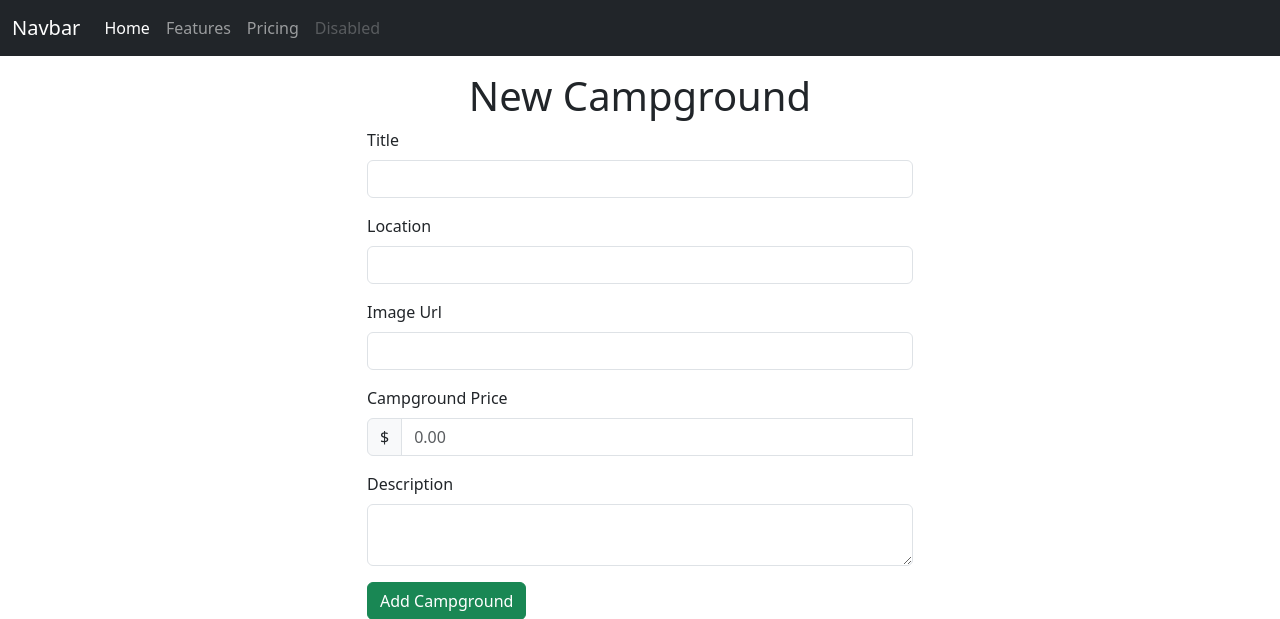
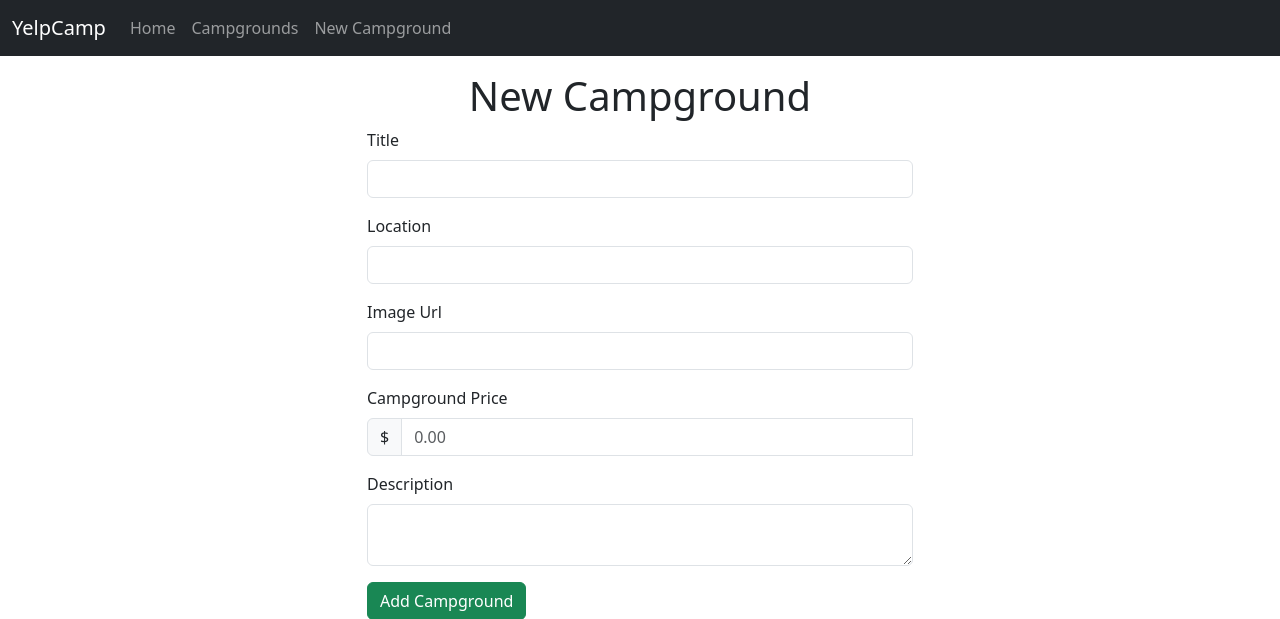
Before and after one commit to lollyca/YelpCamp, a Node server app: page /campgrounds/new in a window 1280 px wide. Shown: the top 619 px of the page. Run offline with Node 20, Linux system fonts and the light colour scheme; some libraries are stand-ins or nearby versions.

Commit message:
Setting Up Flash / Navbar <a> fixed

```diff
--- a/app.js
+++ b/app.js
@@ -4,6 +4,7 @@ const path = require('path');
 const mongoose = require('mongoose');
 const ejsMate = require('ejs-mate');
 const session = require('express-session');
+const flash = require('connect-flash');
 const ExpressError = require('./utils/ExpressError');
 const methodOverride = require('method-override');
 
@@ -49,9 +50,20 @@ const sessionConfig = {
 };
 
 app.use(session(sessionConfig));
+app.use(flash());
+
+//*
+app.use((req, res, next) => {
+    res.locals.success = req.flash('success');
+    res.locals.error = req.flash('error');
+    next();
+});
 
 app.use('/campgrounds', campgrounds);
 app.use('/campgrounds/:id/reviews', reviews);
+
+
+
 
 app.get('/', (req, res) => {
     res.render('home');
@@ -70,3 +82,7 @@ app.use((err, req, res, next) => {
 app.listen(3000, () => {
     console.log('Listening on Port 3000');
 });
+
+
+//* ---- We are doing this middleware because we will have access to it in our templates automatically.
+//       We don't have to pass it through on our routers
--- a/package.json
+++ b/package.json
@@ -9,6 +9,7 @@
   "author": "",
   "license": "ISC",
   "dependencies": {
+    "connect-flash": "^0.1.1",
     "ejs": "^3.1.9",
     "ejs-mate": "^4.0.0",
     "express": "^4.18.2",
--- a/routes/campgrounds.js
+++ b/routes/campgrounds.js
@@ -39,6 +39,7 @@ router.post('/', validatedCampground, cathcAsync(async (req, res, next) => {
     //if (!req.body.campground) throw new ExpressError('Invalid Campground Data', 400);
     const campground = new Campground(req.body.campground);
     await campground.save();
+    req.flash('success', 'Successfully made a new campground');
     res.redirect(`/campgrounds/${campground._id}`);
 }));
 
--- a/views/campgrounds/index.ejs
+++ b/views/campgrounds/index.ejs
@@ -1,7 +1,5 @@
 <% layout('layouts/boilerplate') -%>
     <h1>All Campgrounds</h1>
-    <a href="/campgrounds/new">Add Campground</a>
-
     <div class="row">
         <% for (let campground of campgrounds) { %>
             <div class="col-3">
--- a/views/layouts/boilerplate.ejs
+++ b/views/layouts/boilerplate.ejs
@@ -14,6 +14,7 @@
 <body class="d-flex flex-column vh-100">
     <%- include('../partials/navbar') %>
         <main class="container mt-3">
+            <%= success %>
             <%- body %>
         </main>
         <%- include('../partials/footer') %>
--- a/views/partials/navbar.ejs
+++ b/views/partials/navbar.ejs
@@ -1,24 +1,16 @@
-<nav class="sticky-top navbar navbar-expand-lg bg-dark" data-bs-theme="dark">
-    <div class="container-fluid">
-      <a class="navbar-brand" href="#">Navbar</a>
-      <button class="navbar-toggler" type="button" data-bs-toggle="collapse" data-bs-target="#navbarNav" aria-controls="navbarNav" aria-expanded="false" aria-label="Toggle navigation">
-        <span class="navbar-toggler-icon"></span>
+<nav class="navbar sticky-top navbar-expand-lg navbar-dark bg-dark">
+  <div class="container-fluid">
+      <a class="navbar-brand" href="#">YelpCamp</a>
+      <button class="navbar-toggler" type="button" data-toggle="collapse" data-target="#navbarNavAltMarkup"
+          aria-controls="navbarNavAltMarkup" aria-expanded="false" aria-label="Toggle navigation">
+          <span class="navbar-toggler-icon"></span>
       </button>
-      <div class="collapse navbar-collapse" id="navbarNav">
-        <ul class="navbar-nav">
-          <li class="nav-item">
-            <a class="nav-link active" aria-current="page" href="#">Home</a>
-          </li>
-          <li class="nav-item">
-            <a class="nav-link" href="#">Features</a>
-          </li>
-          <li class="nav-item">
-            <a class="nav-link" href="#">Pricing</a>
-          </li>
-          <li class="nav-item">
-            <a class="nav-link disabled">Disabled</a>
-          </li>
-        </ul>
+      <div class="collapse navbar-collapse" id="navbarNavAltMarkup">
+          <div class="navbar-nav">
+              <a class="nav-link" href="/">Home</a>
+              <a class="nav-link" href="/campgrounds">Campgrounds</a>
+              <a class="nav-link" href="/campgrounds/new">New Campground</a>
+          </div>
       </div>
-    </div>
-  </nav>
+  </div>
+</nav>
```
Also changed, not shown: 1 other file.
